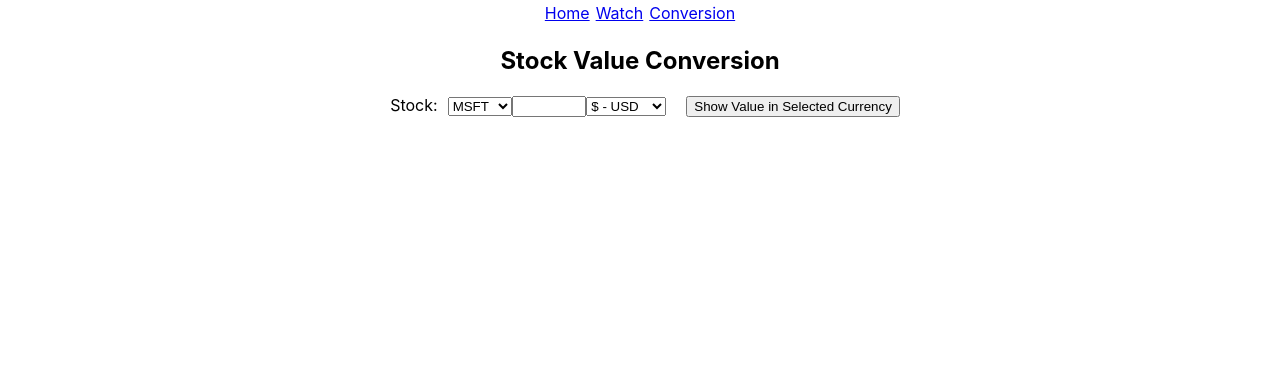
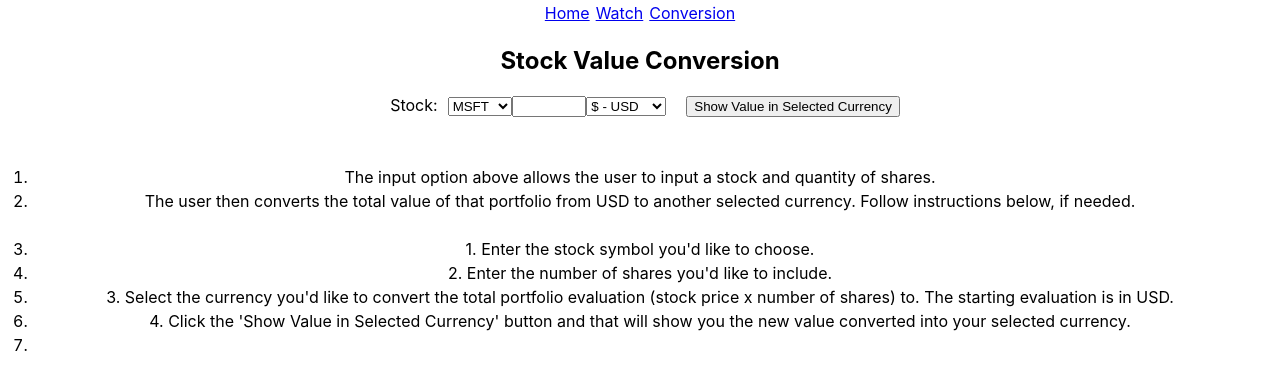
Before and after one commit to alimalameedi/ZeroMQ-Microservice, a React (Create React App) app: page /conversion in a window 1280 px wide. Shown: the top 390 px of the page. Built offline with nearby package versions, Linux system fonts and the light colour scheme.

Commit message:
added instructions for better user experience

```diff
--- a/src/App.css
+++ b/src/App.css
@@ -60,3 +60,8 @@ label {
 .smallerInput {
   width: 5em;
 }
+
+.instructionsList {
+  line-height: 1.5em;
+  padding: 2em;
+}
--- a/src/pages/ConversionPage.js
+++ b/src/pages/ConversionPage.js
@@ -17,6 +17,16 @@ function ConversionPage() {
             <option>¥ - YEN</option>
         </select>
         <label></label><input type="submit" value="Show Value in Selected Currency"></input>
+        <ol className="instructionsList">
+                <li>The input option above allows the user to input a stock and quantity of shares.</li>
+                <li>The user then converts the total value of that portfolio from USD to another selected currency. Follow instructions below, if needed.</li>
+                <br></br>
+                <li>1. Enter the stock symbol you'd like to choose.</li>
+                <li>2. Enter the number of shares you'd like to include.</li>
+                <li>3. Select the currency you'd like to convert the total portfolio evaluation (stock price x number of shares) to. The starting evaluation is in USD.</li>
+                <li>4. Click the 'Show Value in Selected Currency' button and that will show you the new value converted into your selected currency.</li>
+                <li></li>
+            </ol>
         </center>
         </div>
     );
--- a/src/pages/WatchPage.js
+++ b/src/pages/WatchPage.js
@@ -128,6 +128,15 @@ function WatchPage() {
                 />
                 <button type="submit">Add Stock</button>
             </form>
+            <ol className="instructionsList">
+                <li>The table above shows all stocks that you have chosen to keep track of. Follow instructions below, if needed.</li>
+                <br></br>
+                <li>1. Enter the stock name, symbol, price, and number of shares of the stock you'd like to add.</li>
+                <li>2. Click the 'Add Stock' button.</li>
+                <li>3. Click the 'edit' journal edit icon on any row of stock data you'd like to change.</li>
+                <li>4. Click the 'delete' trash can icon on any row of stock data you'd like to delete.</li>
+                <li></li>
+            </ol>
             </center>
         </div>
     );
```
